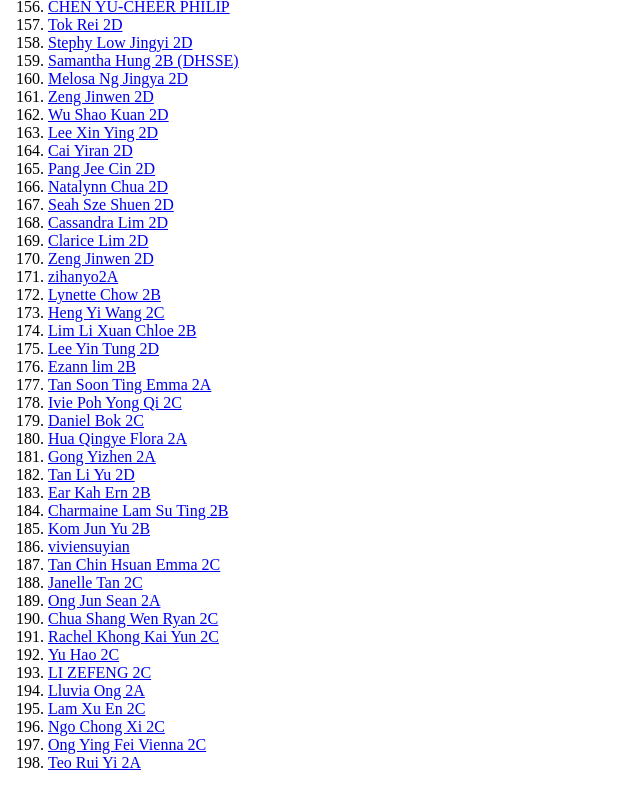
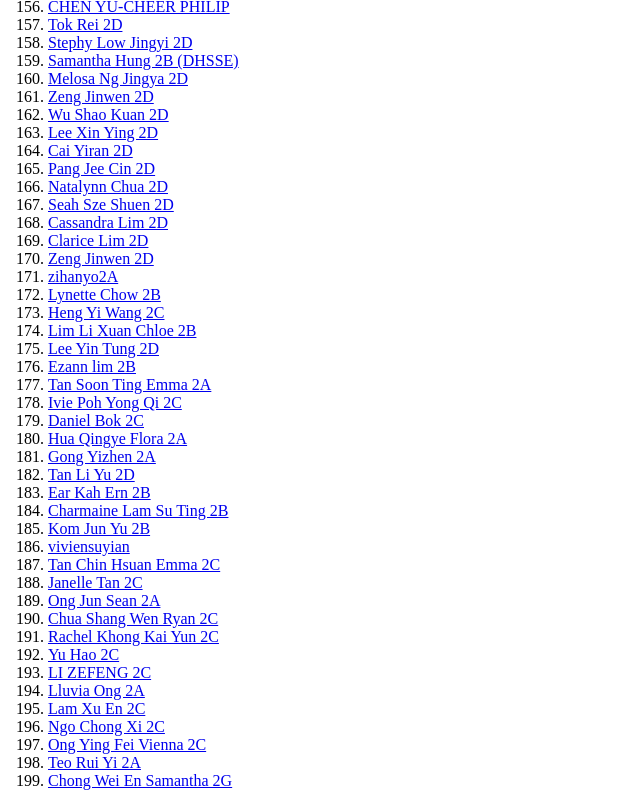
Before and after one commit to zhitinggg/playground, a plain HTML site: page index.html in a window 1280 px wide. Shown: the part 2919-3725 px from the top of the page, without its empty margins (0-640 px from the left). Drawn offline with Linux system fonts and the light colour scheme.

Commit message:
Chong Wei En Samantha 2G

```diff
--- a/index.html
+++ b/index.html
@@ -210,6 +210,7 @@
       <li><a href="https://github.com/dhsngochongxi">Ngo Chong Xi 2C</a></li>
       <li><a href="https://github.com/dhsongyingfeivienna">Ong Ying Fei Vienna 2C</a></li>
       <li><a href="https://github.com/dhsruiyiteo">Teo Rui Yi 2A</a></li>
+      <li><a href="https://github.com/dhsruiyiteo">Chong Wei En Samantha 2G</a></li>
     </ol>
   </body>
 </html>
```
